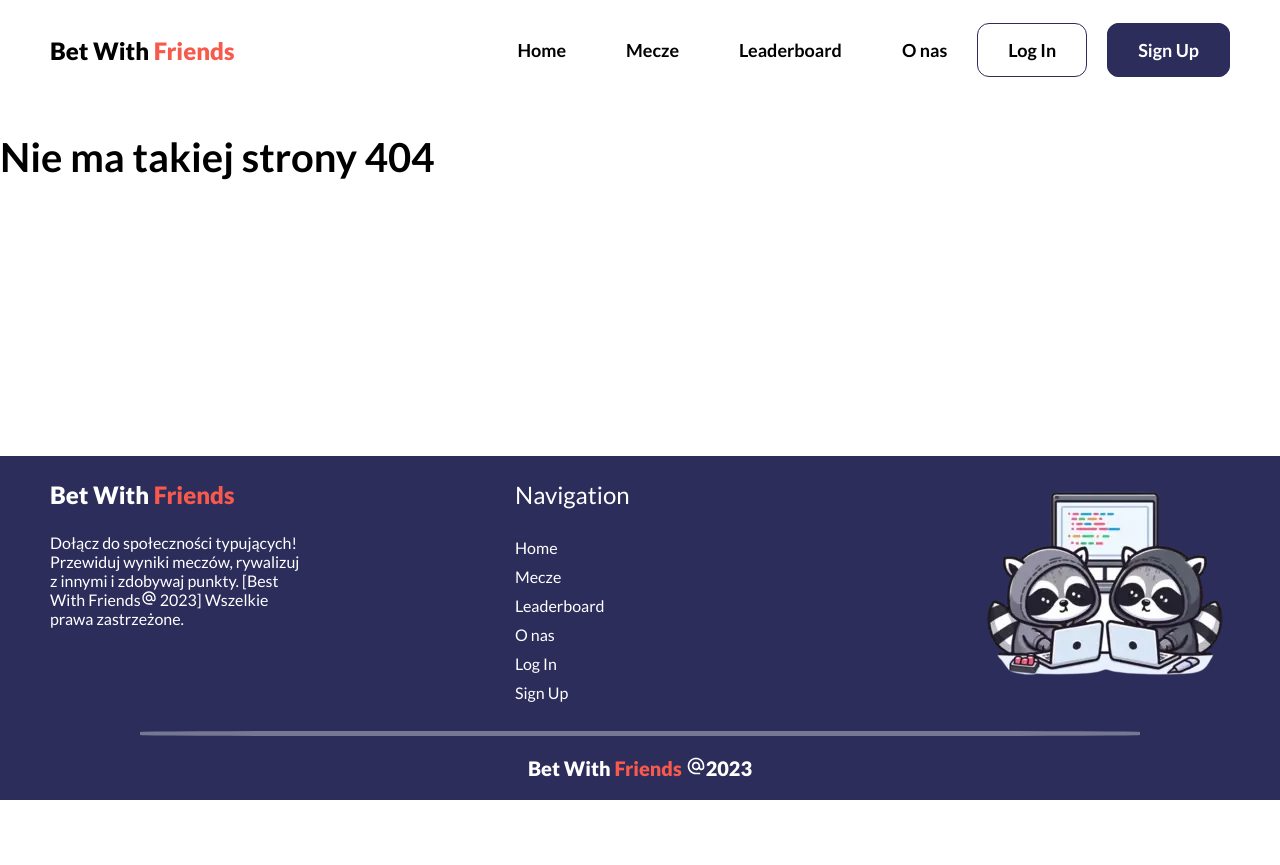
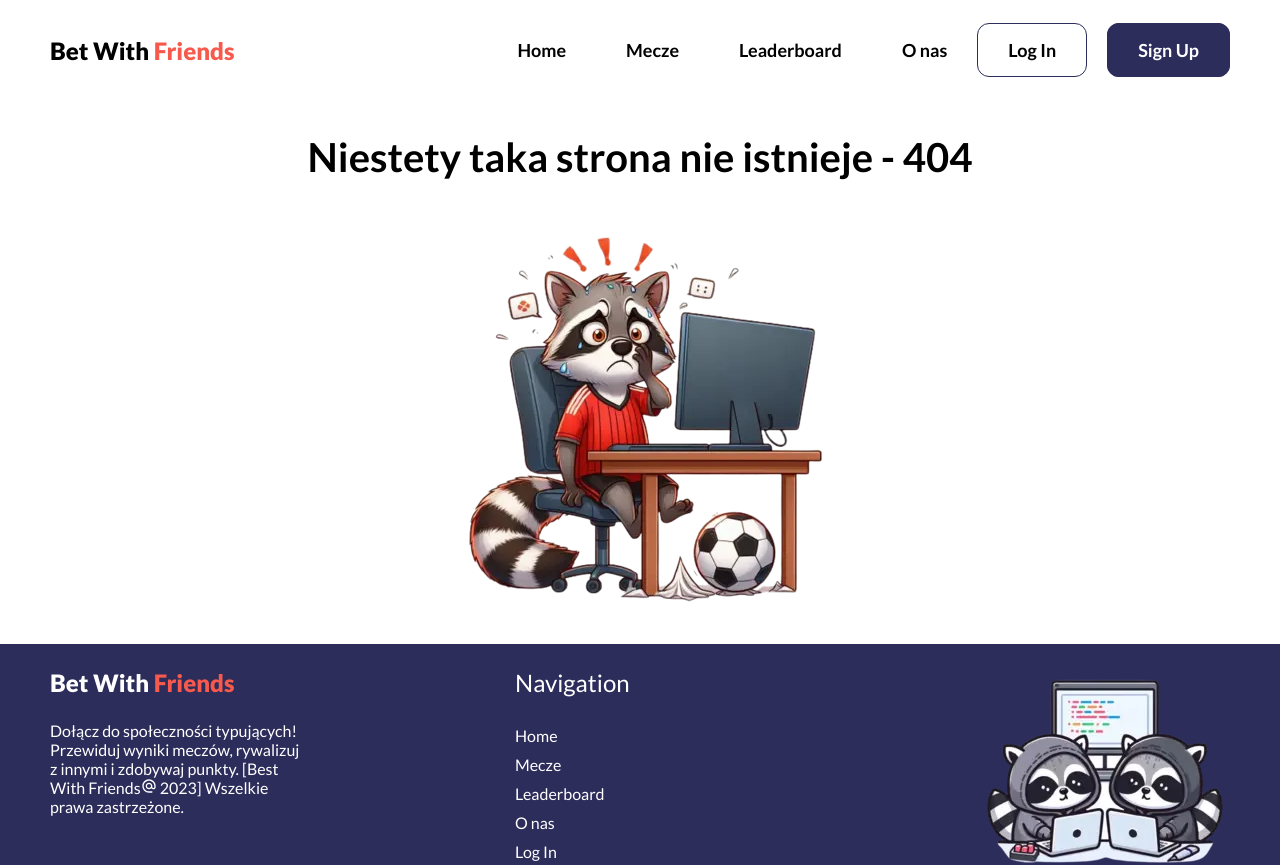
Before and after one commit to MichalMotyka/bet-with-friends, a React (Create React App) app in the folder FE/: page /toptypers in a window 1280 px wide. Shown: the top 865 px of the page. Before the commit the page ends 800 px from the top, so only its background shows below. Built offline with nearby package versions, Linux system fonts and the light colour scheme.

Commit message:
404 page

```diff
--- a/FE/src/components/auth/NotFound.js
+++ b/FE/src/components/auth/NotFound.js
@@ -1,8 +1,17 @@
+import React from 'react'
+import errorRaccoon from '../../assets/images/errors/404.webp'
+
 function NotFound () {
   return (
-    <>
-      <h2>Nie ma takiej strony 404</h2>
-    </>
+    <section style={{ marginBottom: '30px' }} className='app-wrap'>
+      <div className='login'>
+        <h2 className='section-title'>
+          Niestety taka strona nie istnieje - 404
+        </h2>
+
+        <img src={errorRaccoon} alt='' />
+      </div>
+    </section>
   )
 }
 
--- a/FE/src/components/pages/postLogin/common/routing/PanelRouting.js
+++ b/FE/src/components/pages/postLogin/common/routing/PanelRouting.js
@@ -8,10 +8,6 @@ import NotFound from '../../../../auth/NotFound'
 function PanelRounting () {
   return (
     <>
-      {/* DODAJ KOMPONENT Z TRESCIĄ
- A W NIM DWA KOMPONENTY HEADER I TREŚĆ!!!|
- */}
-
       <Routes>
         <Route path='/' element={<Prediction />} />
         <Route path='/toptypers' element={<PanelLeaderboard />} />
--- a/FE/src/components/pages/postLogin/menu/myprofile/MyProfile.js
+++ b/FE/src/components/pages/postLogin/menu/myprofile/MyProfile.js
@@ -1,8 +1,10 @@
 function MyProfile () {
   return (
-    <>
-      <h2>Mój profil</h2>
-    </>
+    <section style={{ marginBottom: '30px' }} className='app-wrap'>
+      <div className='login'>
+        <h2 className='section-title'>Mój profil</h2>
+      </div>
+    </section>
   )
 }
 
```
